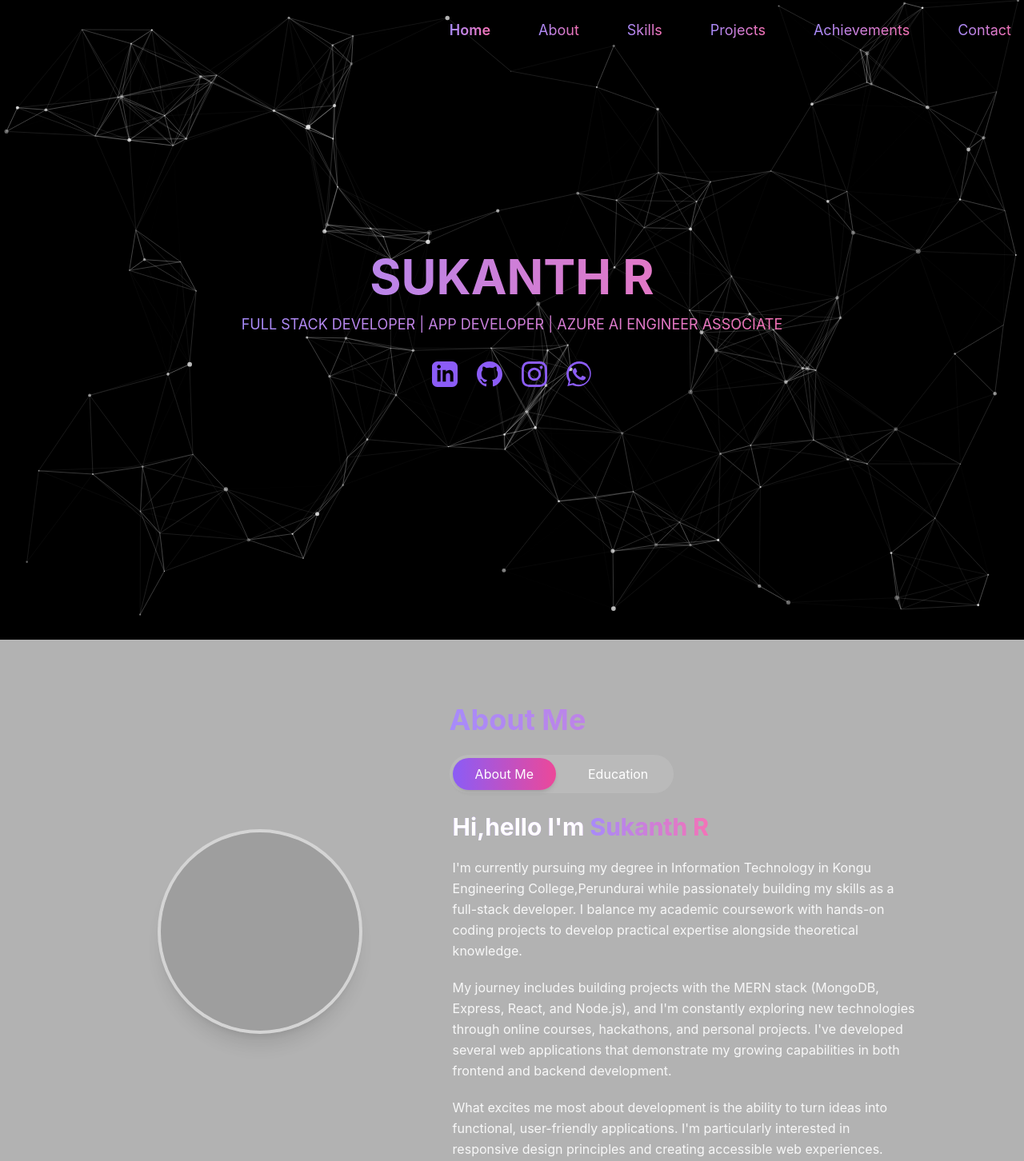
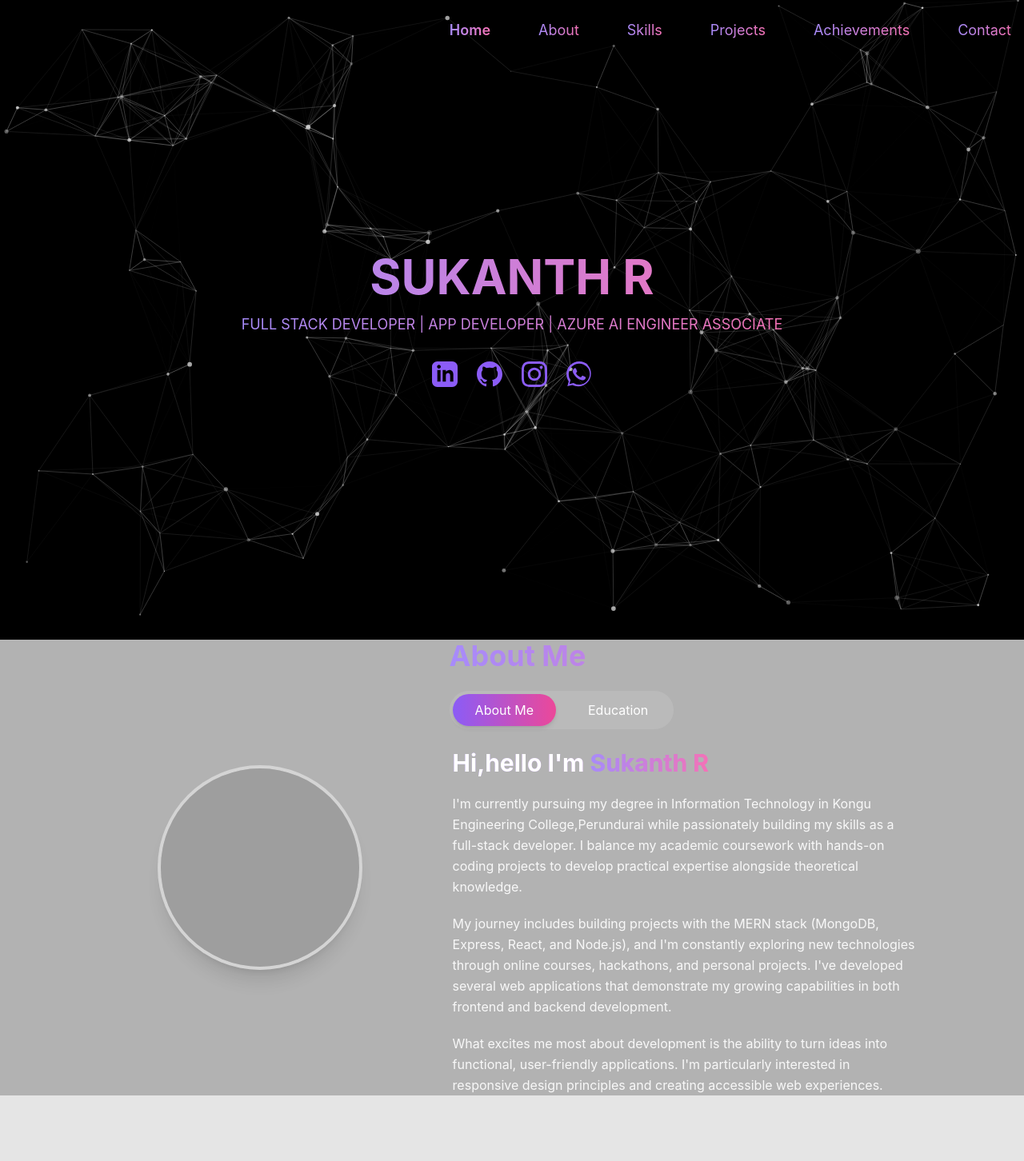
Before and after one commit to Sukanth-R/my-portfolio, a React (Create React App) app: page / in a window 1280 px wide. Shown: the top 1452 px of the page at 80% size. Built offline with nearby package versions, Linux system fonts and the light colour scheme; grey boxes are pictures that could not be loaded.

Commit message:
seventh commit

```diff
--- a/src/components/About.js
+++ b/src/components/About.js
@@ -3,7 +3,7 @@ const About = () => {
   const [activeTab, setActiveTab] = useState('about');
 
   return (
-    <section id="about" className="py-20 px-6 bg-black bg-opacity-30 backdrop-blur-sm">
+    <section id="about" className="py-20= px-6 bg-black bg-opacity-30 backdrop-blur-sm">
       <div className="container mx-auto max-w-5xl">
         <div className="flex flex-col lg:flex-row gap-10 items-center">
           {/* Profile Image - Perfectly aligned */}
--- a/src/components/Hero.js
+++ b/src/components/Hero.js
@@ -2,7 +2,7 @@ import React from 'react';
 
 const Home = () => {
   return (
-    <section id="home" className="min-h-screen flex items-center justify-center text-white px-4">
+    <section id="home" className="min-h-screen bg-black bg-opacity-10 backdrop-blur-xm flex items-center justify-center text-white px-4">
       <div className="text-center">
         <h1 className="text-transparent bg-clip-text bg-gradient-to-r from-violet-400 to-pink-400 text-4xl md:text-6xl font-bold mb-4">SUKANTH R</h1>
         <p className="text-transparent bg-clip-text bg-gradient-to-r from-violet-400 to-pink-400 text-sm md:text-lg mb-8">
```
